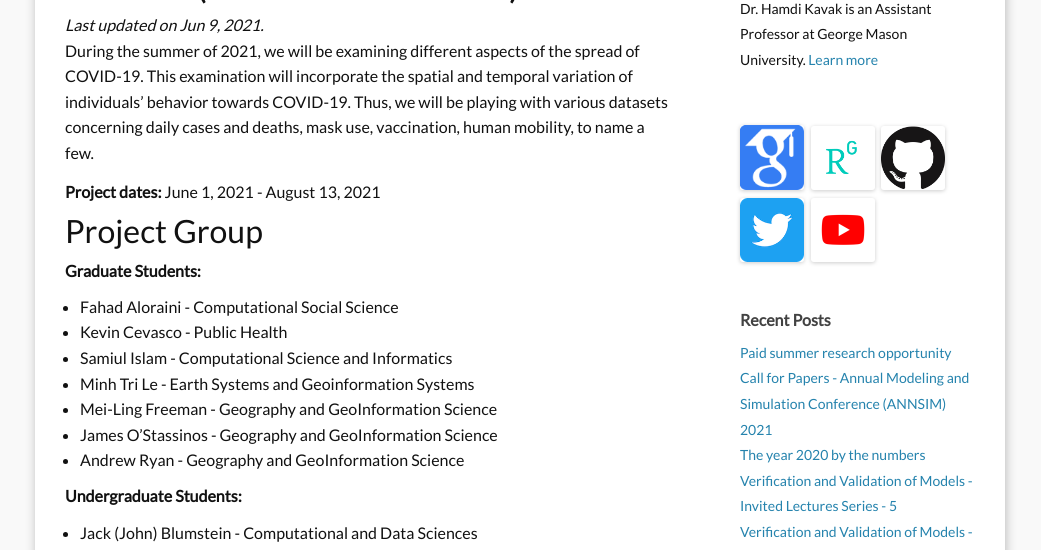
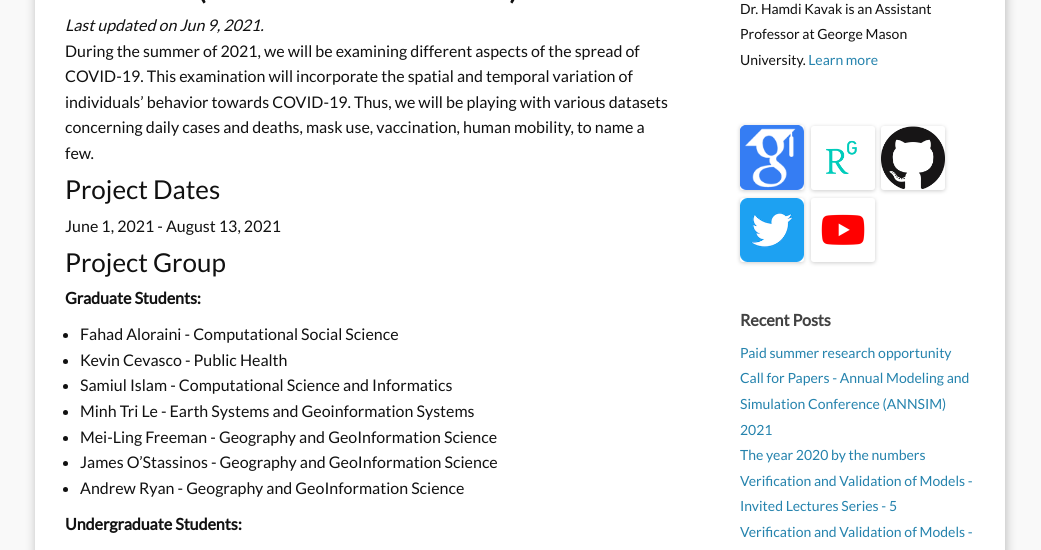
Before and after one commit to hamdikavak/hamdikavak.github.io, a Jekyll site: the page built from c1_stip-assip-2021.md, in a window 1280 px wide and 900 px high, cut to the strip 350-900 px from the top of the window. Shown: the whole strip, without its empty margins (120-1161 px from the left). Built offline with Jekyll 4.4.1, drawn with Linux system fonts in a browser that asks for light colours; nearby versions of some CDN libraries.

```diff
--- a/c1_stip-assip-2021.md
+++ b/c1_stip-assip-2021.md
@@ -10,10 +10,10 @@ nav: yes
 During the summer of 2021, we will be examining different aspects of the spread of COVID-19. This examination will incorporate the spatial and temporal variation of individuals’ behavior towards COVID-19. Thus, we will be playing with various datasets concerning daily cases and deaths, mask use, vaccination, human mobility, to name a few.
 
 
-**Project dates:** June 1, 2021 - August 13, 2021
+### Project Dates
+June 1, 2021 - August 13, 2021
 
-
-## Project Group
+### Project Group
 
 **Graduate Students:**
 - Fahad Aloraini - Computational Social Science
```
